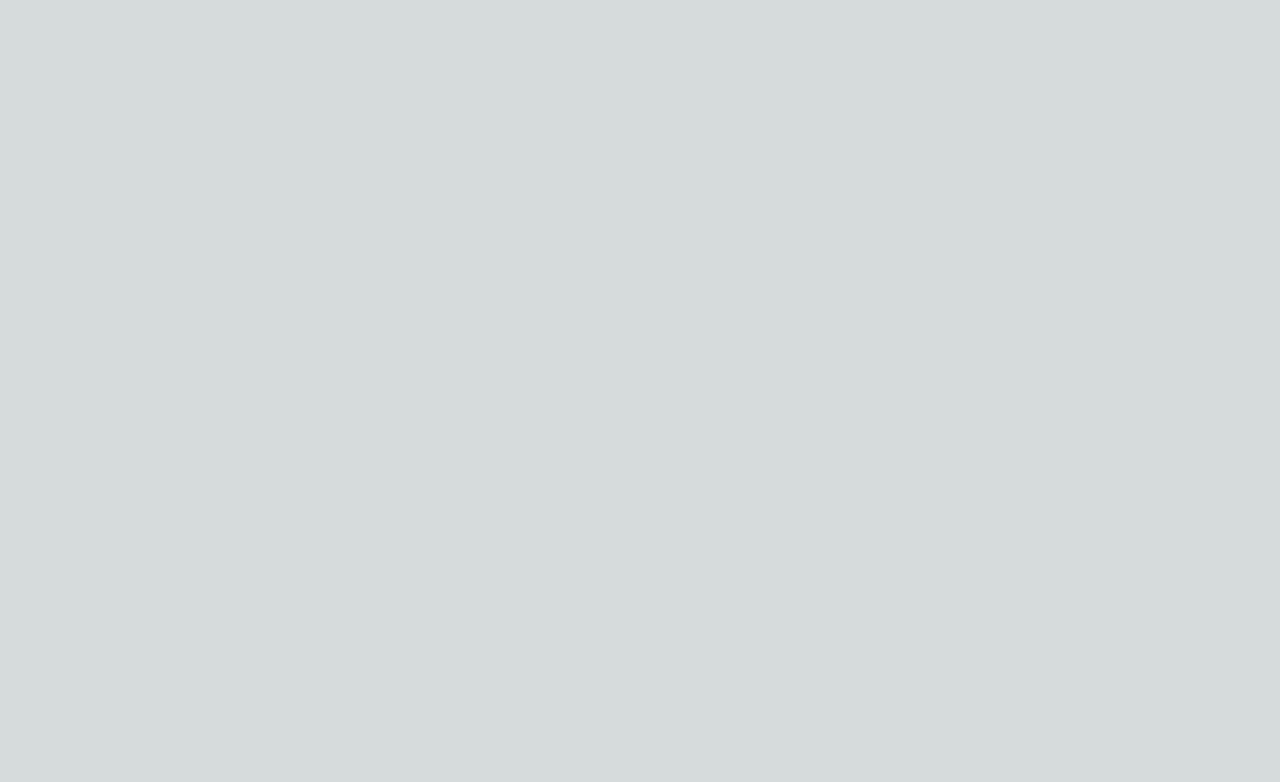
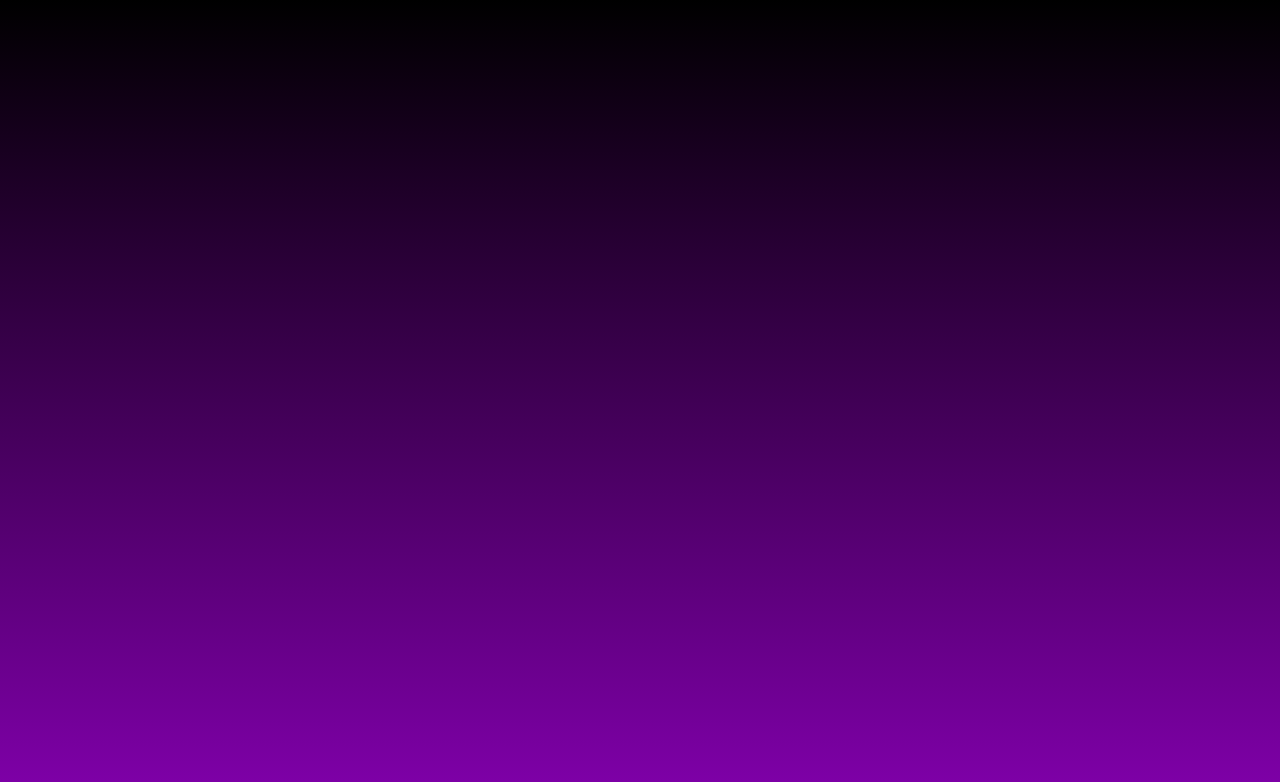
Before and after one commit to devofficer/phantom-frontend, a Next.js app: page / in a window 1280 px wide. Shown: the top 782 px of the page. Built offline with nearby package versions, Linux system fonts and the light colour scheme.

Commit message:
feat: global style

```diff
--- a/src/styles/globals.css
+++ b/src/styles/globals.css
@@ -1,3 +1,5 @@
+@import url('https://fonts.googleapis.com/css2?family=Nunito:ital,wght@0,200;0,300;0,400;0,500;0,600;0,700;0,800;0,900;0,1000;1,200;1,300;1,400;1,500;1,600;1,700;1,800;1,900;1,1000&display=swap');
+
 :root {
   --max-width: 1100px;
   --border-radius: 12px;
@@ -77,6 +79,7 @@
   box-sizing: border-box;
   padding: 0;
   margin: 0;
+  font-family: "Nunito";
 }
 
 html,
@@ -106,11 +109,8 @@
   }
 }
 
-.main {
-  display: flex;
-  flex-direction: column;
-  justify-content: space-between;
-  align-items: center;
+main {
   padding: 6rem;
   min-height: 100vh;
+  background: linear-gradient(0deg, #8000AA 0%, #000000 100%);
 }
```
